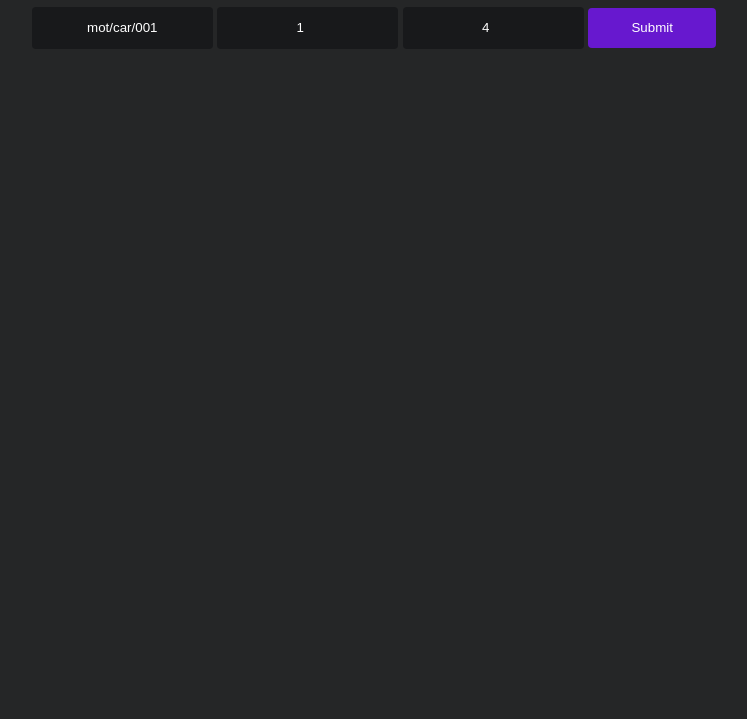
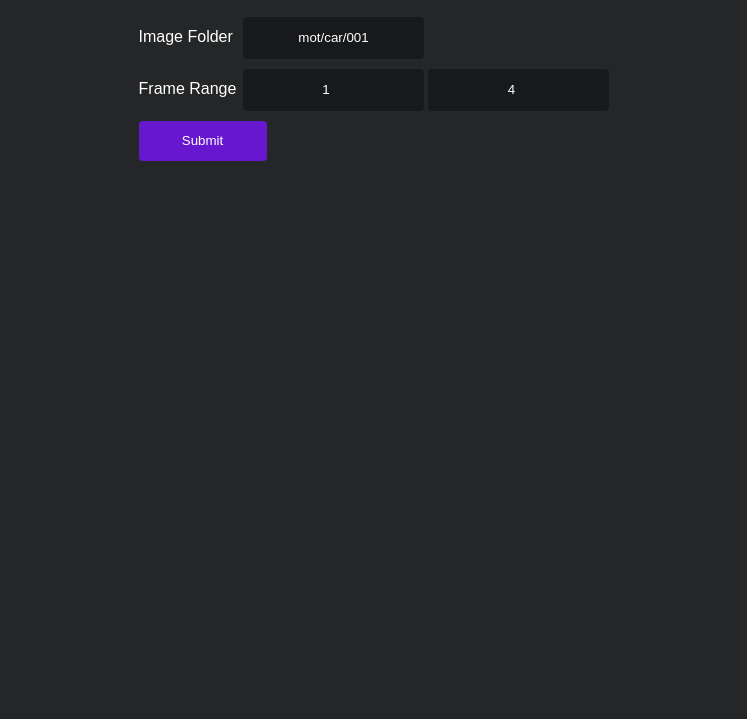
Before and after one commit to Kaiqi-Liang/CITS4402-Project, a plain HTML site: page frontend/index.html in a window 1280 px wide. Shown: the part 81-800 px from the top of the page, without its empty margins (266-1013 px from the left). Drawn offline with Linux system fonts and the light colour scheme.

Commit message:
Add labels

```diff
--- a/frontend/index.html
+++ b/frontend/index.html
@@ -11,9 +11,15 @@
 <body>
 	<h1>Small target tracking in satellite images</h1>
 	<form name="range">
-		<input name="folder" type="text" value="mot/car/001">
-		<input name="start" type="number" value="1">
-		<input name="end" type="number" value="4">
+		<div class="section">
+			<label for="folder">Image Folder</label>
+			<input id="folder" name="folder" type="text" value="mot/car/001">
+		</div>
+		<div class="section">
+			<label>Frame Range</label>
+			<input name="start" type="number" value="1">
+			<input name="end" type="number" value="4">
+		</div>
 		<input type="submit">
 	</form>
 	<img id="img" src="" alt="image">
--- a/frontend/style.css
+++ b/frontend/style.css
@@ -44,8 +44,18 @@ input[type=submit] {
 	cursor: pointer;
 	padding: 0 6px;
 	width: 10vw;
+	min-width: 80px;
 }
 
 input[type=submit]:hover {
 	background: #9e77f3;
 }
+
+label {
+	width: 100px;
+	display: inline-block;
+}
+
+.section {
+	margin: 10px 0;
+}
```
Also changed, not shown: 1 other file.
